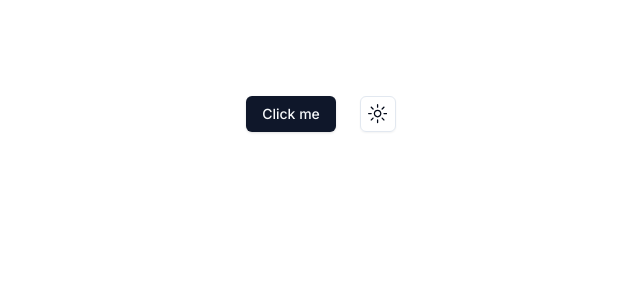
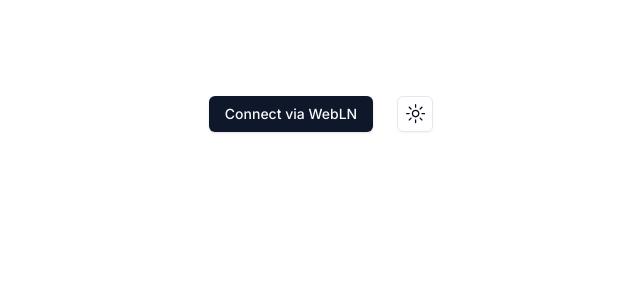
Before and after one commit to OpenAgentsInc/gputopia, a Next.js app: page / in a window 1280 px wide. Shown: the top 300 px of the page, without its empty margins (319-959 px from the left). Built offline with nearby package versions, Linux system fonts and the light colour scheme.

Commit message:
Connect via WebLN

```diff
--- a/src/app/page.tsx
+++ b/src/app/page.tsx
@@ -2,6 +2,7 @@
 
 interface WebLN {
   // todo
+  enable: () => Promise<void>;
 }
 
 declare global {
@@ -22,11 +23,19 @@ export default function Home() {
     }
   }, [])
 
+  const connect = async () => {
+    try {
+      await window.webln.enable();
+      console.log("Connected via WebLN")
+    } catch (e) {
+      console.log(e);
+    }
+  }
 
   return (
     <main className="flex min-h-screen flex-col items-center justify-between p-24">
       <div className="flex flex-row justify-center space-x-6">
-        <Button>Click me</Button>
+        <Button onClick={connect}>Connect via WebLN</Button>
         <ModeToggle />
       </div>
     </main>
```
